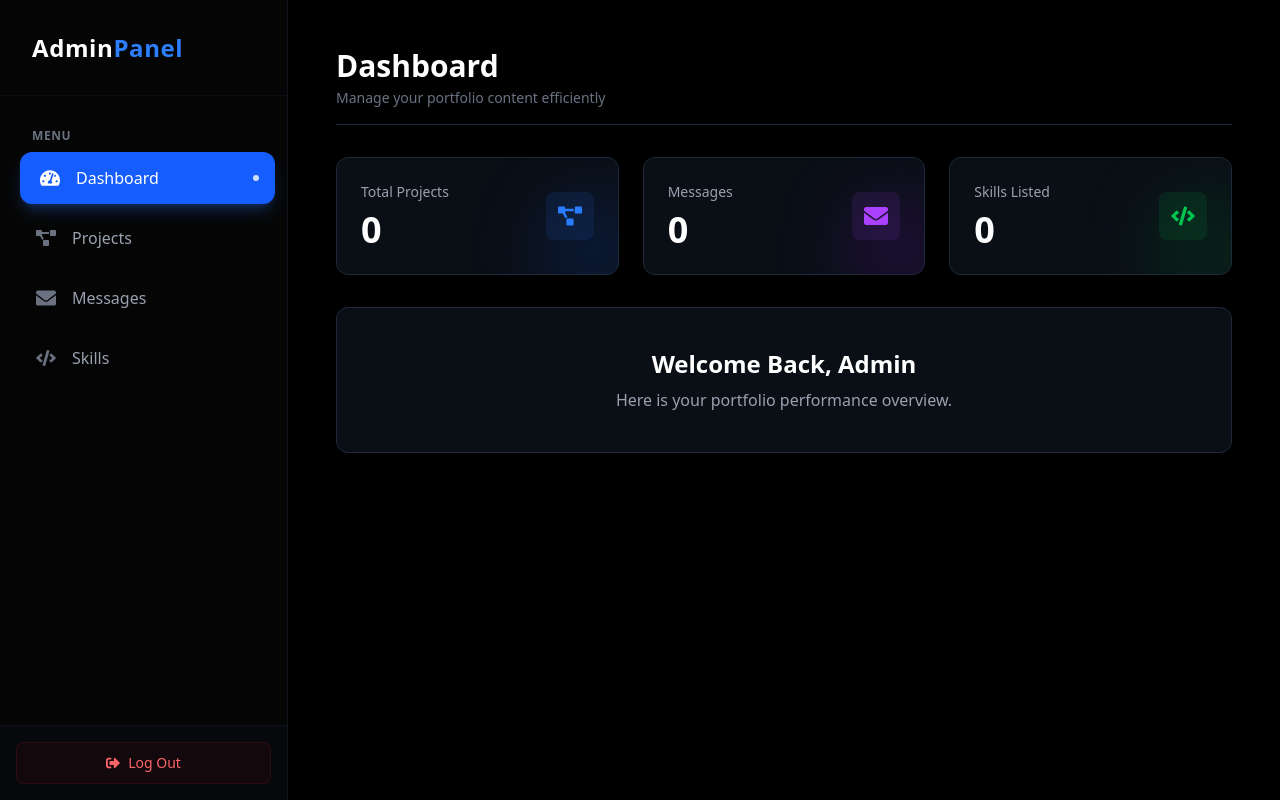
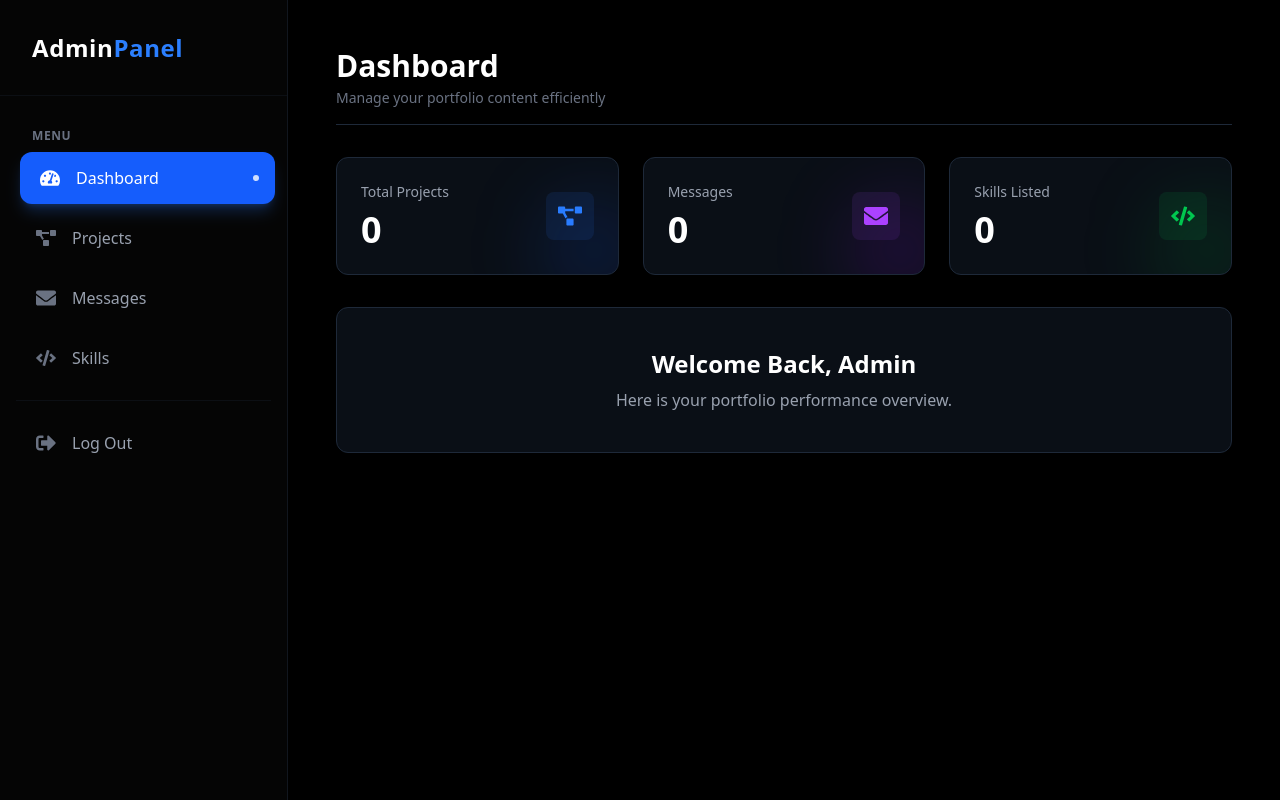
Before and after one commit to CodewithAvijit/PortFolio, a React (Vite) app: page /admin in a window 1280 px wide. Built offline with nearby package versions, Linux system fonts and the light colour scheme; no server answers.

Commit message:
fix sidebar of admin panel

```diff
--- a/src/pages/AdminPanel.jsx
+++ b/src/pages/AdminPanel.jsx
@@ -8,8 +8,7 @@ import {
   FaSignOutAlt,
   FaTachometerAlt,
   FaBars,
-  FaTimes,
-  FaUserCircle
+  FaTimes
 } from "react-icons/fa";
 
 import DashBoard from "../adminpages/DashBoard";
@@ -62,7 +61,6 @@ const AdminPanel = () => {
     navigate("/");
   };
 
-  // --- Sidebar Button Component ---
   const NavButton = ({ tab, icon: Icon, label }) => (
     <button
       onClick={() => {
@@ -121,17 +119,17 @@ const AdminPanel = () => {
           <NavButton tab="projects" icon={FaProjectDiagram} label="Projects" />
           <NavButton tab="messages" icon={FaEnvelope} label="Messages" />
           <NavButton tab="skills" icon={FaCode} label="Skills" />
+
+          <div className="pt-4 mt-4 border-t border-gray-800/30">
+            <button
+              onClick={handleLogout}
+              className="flex items-center gap-4 w-full px-5 py-3.5 rounded-xl transition-all duration-300 font-medium text-gray-400 hover:bg-red-500/10 hover:text-red-400 group"
+            >
+              <FaSignOutAlt className="text-xl text-gray-500 group-hover:text-red-400" />
+              <span>Log Out</span>
+            </button>
+          </div>
         </nav>
-
-        <div className="p-4 border-t border-gray-800/30 bg-gray-900/20">
-
-          <button
-            onClick={handleLogout}
-            className="flex items-center justify-center gap-2 w-full px-4 py-2.5 text-sm font-medium text-red-400 bg-red-500/5 hover:bg-red-500/10 border border-red-500/10 hover:border-red-500/20 rounded-lg transition-all duration-200"
-          >
-            <FaSignOutAlt /> Log Out
-          </button>
-        </div>
       </aside>
 
       <main className="flex-1 min-w-0 bg-black min-h-screen">
@@ -141,9 +139,6 @@ const AdminPanel = () => {
             <div>
               <h1 className="text-3xl font-bold capitalize text-white">{activeTab}</h1>
               <p className="text-gray-500 mt-1 text-sm">Manage your portfolio content efficiently</p>
-            </div>
-            <div className="flex gap-2">
-               {/* Optional: Add global action buttons here */}
             </div>
           </div>
 
```
